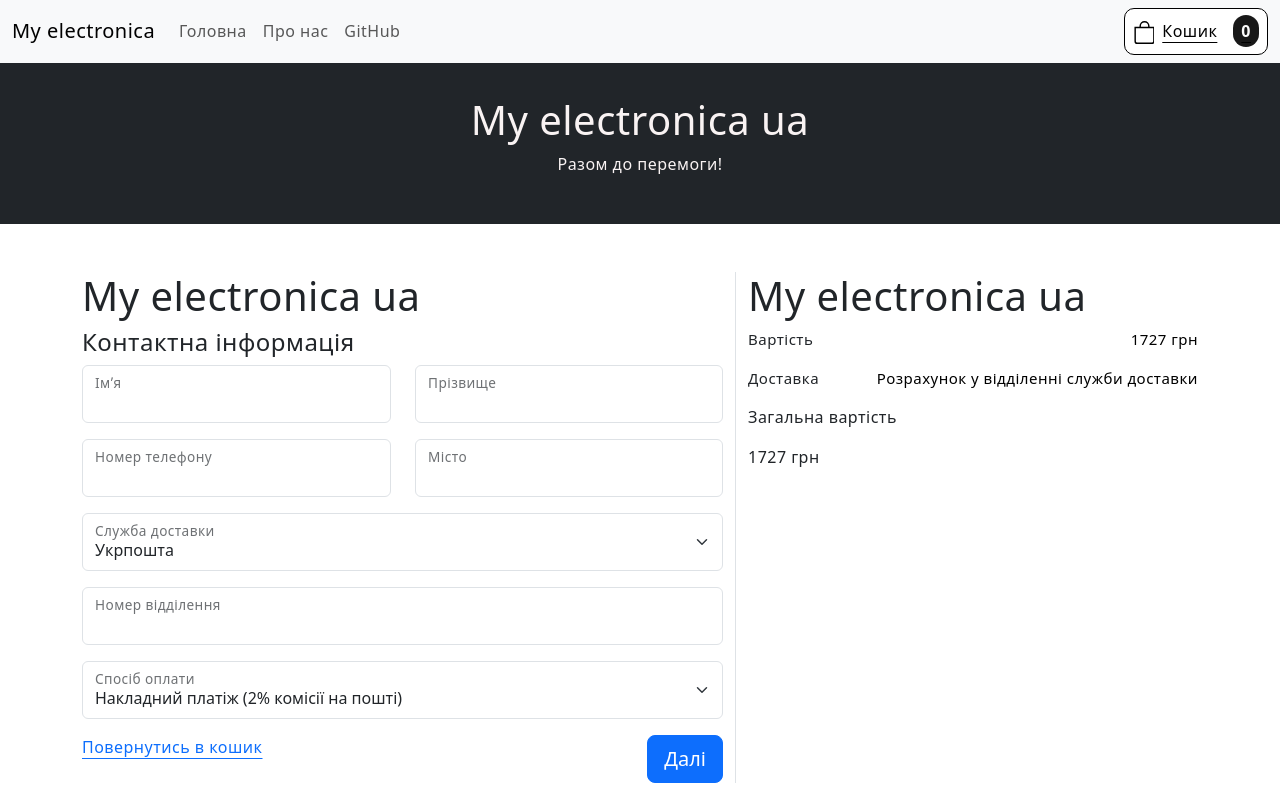
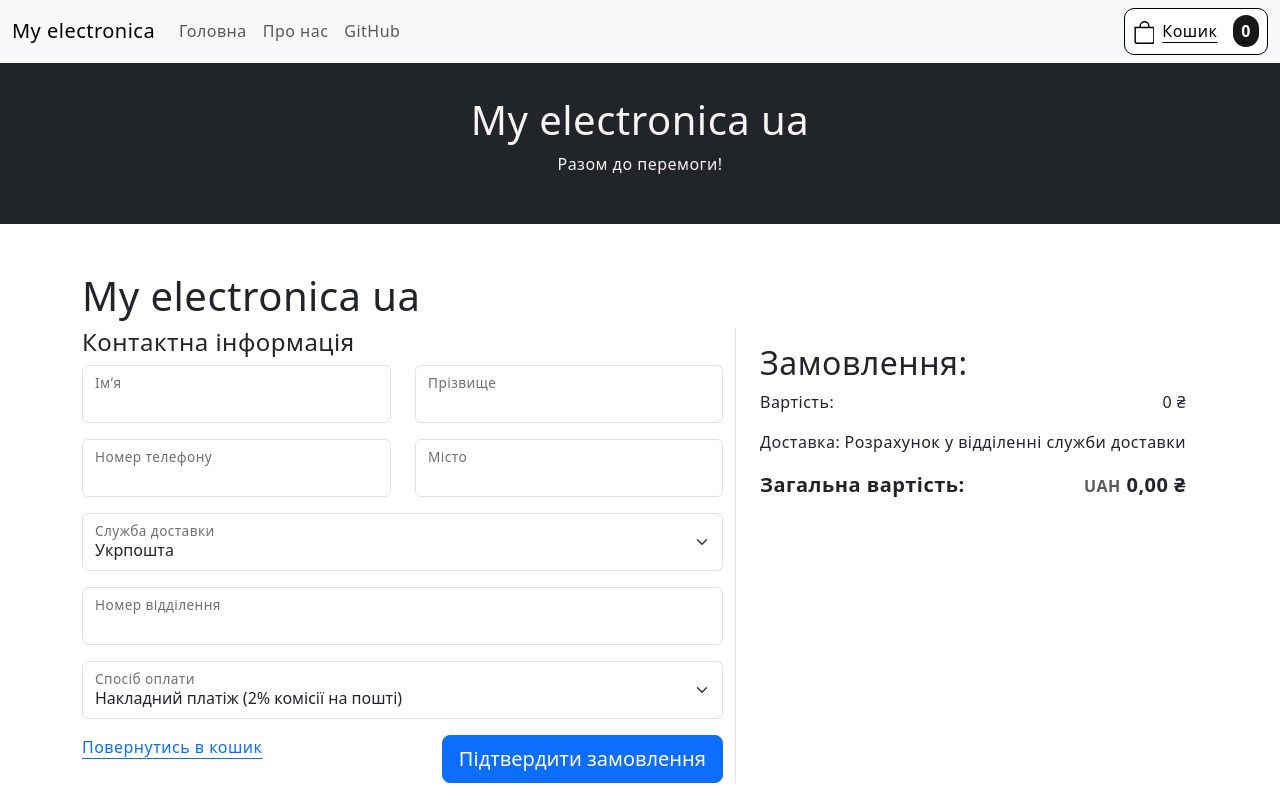
Before and after one commit to indian0ch/my.electronica.ua, a React (Create React App) app: page /cart/order in a window 1280 px wide. Shown: the top 800 px of the page. Built offline with nearby package versions, Linux system fonts and the light colour scheme.

Commit message:
Added and edited order form elements

```diff
--- a/src/components/OrderPage/Order.module.css
+++ b/src/components/OrderPage/Order.module.css
@@ -1,25 +1,24 @@
-.orderPage{
-    /* display: flex;
-    justify-content: space-around; */
+.orderPage {
     padding: 3rem 0rem 6rem;
 }
 
-.form-control{
+.form-control {
     display: flex;
     justify-content: space-between;
 }
 
-.orderList-container{
-    /* border-left: 2px solid gray; */
-}
-
-.orderService{
+.orderService {
     display: flex;
     justify-content: space-between;
     font-size: 15px;
 }
 
-.orderService span{
+.orderService span {
     font-weight: 500;
     color: #000;
 }
+
+.itemRow-imagediv img {
+    height: 90%;
+    border-radius: 10px;
+}
--- a/src/components/OrderPage/OrderForm.js
+++ b/src/components/OrderPage/OrderForm.js
@@ -83,13 +83,24 @@ function OrderForm(props) {
     return status;
   }
 
-  function onEnterClick() {
-
-    // setIsLoadingBtn(true);
-    // setTimeout(() => {
-    //   setIsLoadingBtn(false);
-    // }, 500);
-    // const status = checkValidation();
+  function onConfirmClick(event) {
+    event.preventDefault();
+    setIsLoadingBtn(true);
+    setTimeout(() => {
+      setIsLoadingBtn(false);
+    }, 1000);
+    const status = checkValidation();
+    if (status) {
+      props.onConfirmClick({
+        name: nameRef.current.value,
+        surname: surnameRef.current.value,
+        city: cityRef.current.value,
+        phoneNumber: phoneRef.current.value,
+        postWay: deliveryWayRef.current.value,
+        postNumber: postNumberRef.current.value,
+        paymentWay: paymentWayRef.current.value,
+      });
+    }
   }
 
   return (
@@ -164,9 +175,14 @@ function OrderForm(props) {
         </Col>
       </Row>
       <FormGroup floating>
-        <Input id="exampleSelect" name="select" type="select" innerRef={deliveryWayRef}>
-          <option value='Укрпошта'>Укрпошта</option>
-          <option value='Нова пошта'>Нова пошта</option>
+        <Input
+          id="exampleSelect"
+          name="select"
+          type="select"
+          innerRef={deliveryWayRef}
+        >
+          <option value="Укрпошта">Укрпошта</option>
+          <option value="Нова пошта">Нова пошта</option>
         </Input>
         <Label for="contactPhone">Служба доставки</Label>
       </FormGroup>
@@ -185,17 +201,30 @@ function OrderForm(props) {
         <FormFeedback>Це поле є обовʼязковим для заповнення</FormFeedback>
       </FormGroup>
       <FormGroup floating>
-        <Input id="exampleSelect" name="select" type="select" innerRef={paymentWayRef}>
-          <option value='Накладний платіж'>Накладний платіж (2% комісії на пошті)</option>
-          <option value='Мінімальна предоплата'>Мінімальна предоплата (100 грн)</option>
-          <option value='Повна предоплата'>Повна предоплата</option>
+        <Input
+          id="exampleSelect"
+          name="select"
+          type="select"
+          innerRef={paymentWayRef}
+        >
+          <option value="Накладний платіж">
+            Накладний платіж (2% комісії на пошті)
+          </option>
+          <option value="Мінімальна предоплата">
+            Мінімальна предоплата (100 грн)
+          </option>
+          <option value="Повна предоплата">Повна предоплата</option>
         </Input>
         <Label for="contactPhone">Спосіб оплати</Label>
       </FormGroup>
       <div className={classes["form-control"]}>
         <Link to="/cart">Повернутись в кошик</Link>
-        <Button onClick={onEnterClick} color="primary" size="lg">
-          {isLoadingBtn === true ? <Spinner size="sm" color="light" /> : "Далі"}
+        <Button onClick={onConfirmClick} color="primary" size="lg">
+          {isLoadingBtn === true ? (
+            <Spinner size="sm" color="light" />
+          ) : (
+            "Підтвердити замовлення"
+          )}
         </Button>
       </div>
     </Form>
--- a/src/components/OrderPage/OrderItemRow.js
+++ b/src/components/OrderPage/OrderItemRow.js
@@ -1,10 +1,23 @@
 import classes from "./Order.module.css";
+import { Row } from "reactstrap";
 
 function OrderItemRow(props) {
-
   return (
-    <div className={classes.itemRow}>
-
+    <div className={`${classes.itemRow}`}>
+      <Row>
+        <div className={`${classes["itemRow-imagediv"]} col-3`}>
+          <img
+            className="col-10"
+            src={require(`../../asserts/${props.imageSrc}`)}
+          ></img>
+        </div>
+        <div className="d-flex align-items-center fw-bold col-7">
+          <p>{props.name + " " + props.color}</p>
+        </div>
+        <div className="d-flex align-items-center col-2">
+          {props.price * props.count} ₴
+        </div>
+      </Row>
     </div>
   );
 }
--- a/src/components/OrderPage/OrderList.js
+++ b/src/components/OrderPage/OrderList.js
@@ -1,23 +1,44 @@
 import { useSelector } from "react-redux";
-import classes from "./Order.module.css";
 import OrderItemRow from "./OrderItemRow";
 
 function OrderList(props) {
+  const { cartItems, cartSum } = useSelector((state) => ({
+    cartItems: state.cartFunctional.items,
+    cartSum: state.cartFunctional.totalSum,
+  }));
+  const orderedItems = cartItems.map((item) => (
+    <OrderItemRow
+      key={item.name + item.color}
+      name={item.name}
+      count={item.count}
+      price={item.price}
+      color={item.color}
+      imageSrc={item.imageSrc}
+    ></OrderItemRow>
+  ));
   return (
-    <div className="">
-      <h1>My electronica ua</h1>
-      <OrderItemRow />
-      <div className={classes.orderService}>
-        <p>Вартість</p>
-        <span>1727 грн</span>
+    <div className="container-fluid my-3">
+      <h2>Замовлення:</h2>
+      {orderedItems}
+      <div>
+        <div className="d-flex justify-content-between">
+          <p>Вартість:</p>
+          <span>{cartSum} ₴</span>
+        </div>
       </div>
-      <div className={classes.orderService}>
-        <p>Доставка</p>
-        <span>Розрахунок у відділенні служби доставки</span>
+      <div>
+        <div className="d-flex justify-content-between">
+          <p>Доставка:</p>
+          <span>Розрахунок у відділенні служби доставки</span>
+        </div>
       </div>
-      <div className={classes["orderCost-general"]}>
-        <p>Загальна вартість</p>
-        <span>1727 грн</span>
+      <div className=" fw-bold fs-5">
+        <div className="d-flex justify-content-between">
+          <p>Загальна вартість:</p>
+          <span>
+            <small className="text-muted fs-6">UAH</small> {cartSum},00 ₴
+          </span>
+        </div>
       </div>
     </div>
   );
--- a/src/components/OrderPage/OrderPage.js
+++ b/src/components/OrderPage/OrderPage.js
@@ -2,16 +2,26 @@ import classes from "./Order.module.css";
 import OrderForm from "./OrderForm";
 import OrderList from "./OrderList";
 import { Row } from "reactstrap";
+import { useSelector } from "react-redux";
+import sendOrder from "./sendOrder";
 
 function OrderPage(props) {
+  const { cartItems, cartSum } = useSelector((state) => ({
+    cartItems: state.cartFunctional.items,
+    cartSum: state.cartFunctional.totalSum,
+  }));
+
+  function onConfirmClick(informObject) {
+    sendOrder(informObject, cartItems, cartSum);
+  }
   return (
     <div className={`${classes.orderPage} container-md`}>
       <Row>
-        <div className="col-md-7 col-12">
-          <h1>My electronica ua</h1>
-          <OrderForm></OrderForm>
+        <h1>My electronica ua</h1>
+        <div className="col-md-7 col-12 order-2 order-md-1">
+          <OrderForm onConfirmClick={onConfirmClick}></OrderForm>
         </div>
-        <div className={`col-md-5 col-12 border-start`}>
+        <div className={`col-md-5 col-12 order-1 order-md-2 border-start`}>
           <OrderList></OrderList>
         </div>
       </Row>
--- /dev/null
+++ b/src/components/OrderPage/sendOrder.js
@@ -0,0 +1,37 @@
+function sendOrder(informObject, cartItems, cartSum) {
+  let tg = {
+    token: "5855579399:AAFwa7JV6xt8kj7FhhmhEfHwMlCzQqb0ieI",
+    chat_id: "-1001876151539",
+  };
+
+  let itemsMessage = "";
+  cartItems.forEach((item) => {
+    const message = `Товар:${item.name}\n Кількість:${item.count}\n Колір:${item.color}\n`;
+    itemsMessage += message;
+  });
+
+  const url = `https://api.telegram.org/bot${tg.token}/sendMessage`;
+  const obj = {
+    chat_id: tg.chat_id,
+    text:
+      `Замовлення\n Імʼя:${informObject.name}\n Прізвище:${informObject.surname}\n Номер телефону: ${informObject.phoneNumber}\n Місто: ${informObject.city}\n Пошта: ${informObject.postWay}\n Номер відділення: ${informObject.postNumber}\n Оплата: ${informObject.paymentWay}\n Сума: ${cartSum}\n Items:\n` +
+      itemsMessage,
+  };
+
+  fetch(url, {
+    headers: {
+      Accept: "application/json",
+      "Content-Type": "application/json",
+    },
+    method: "POST",
+    body: JSON.stringify(obj),
+  })
+    .then(function (res) {
+      alert("Form data was send");
+    })
+    .catch(function (res) {
+      alert(res.error);
+    });
+}
+
+export default sendOrder;
```
